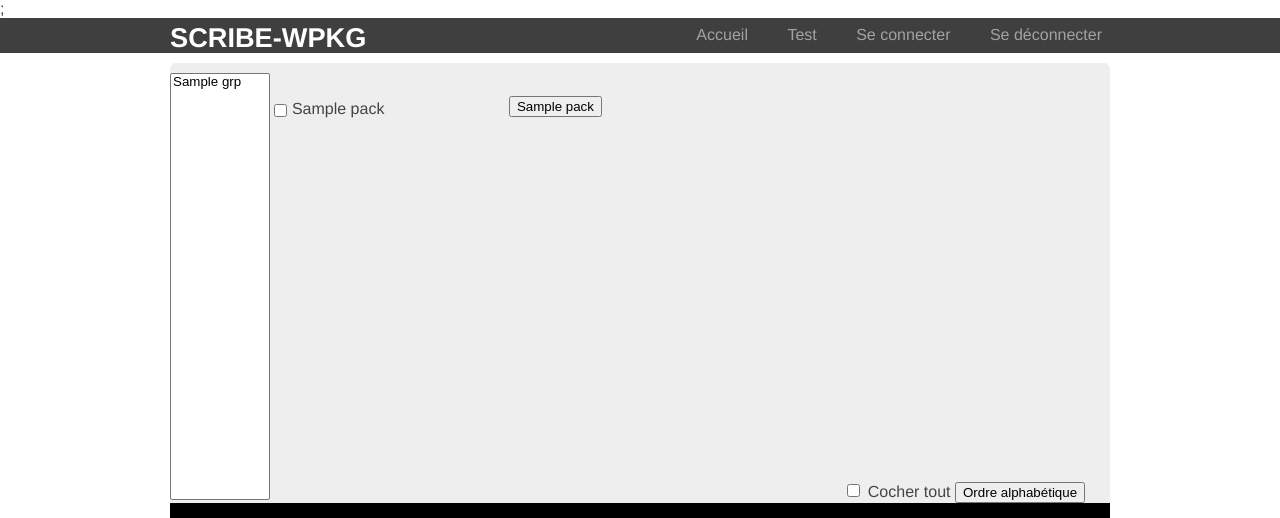
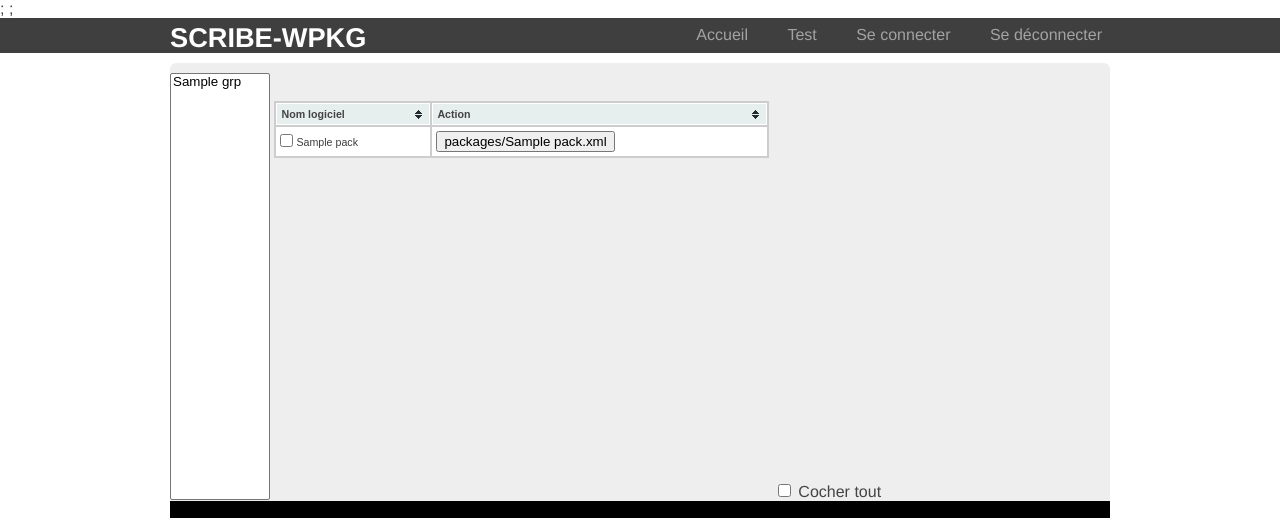
Before and after one commit to Vnicolas/ScribePKG, a Flask app: template app/templates/test.html in a window 1280 px wide. Shown: the top 518 px of the page. Run offline with Flask 2, Linux system fonts and the light colour scheme; the template is opened without the code that fills it: most values are stand-ins (such as "Sample title", 1, 10 or a date in 2020); parts of the project's set-up code (start-up, migrations or seed data) failed here and were passed over; some libraries are stand-ins or nearby versions.

Commit message:
+trie logiciels

```diff
--- a/app/routes.py
+++ b/app/routes.py
@@ -42,11 +42,6 @@ def logout():
     session.pop('username', None)
     return redirect(url_for('home'))
 
-@app.route('/editor', methods=['GET', 'POST'])
-def editor():
-	real = function.get_xml()
-	return render_template('editor.html', real=real)
-
 @app.route('/test')
 def test():
 	packs,shortname, i, pack = function.get_packages()
--- a/app/static/css/main.css
+++ b/app/static/css/main.css
@@ -98,7 +98,7 @@ border-color: #000;
 #logiciels{
 
 height:401px;
-width: 230px;
+width: 495px;
 display:inline-block;
 overflow:auto;
 }
@@ -168,3 +168,9 @@ overflow: auto;
   border-color: black;
   background-color: black;
 }
+
+#edit{
+  height: 20px;
+  float: right;
+  margin-top: -18px;
+}
--- /dev/null
+++ b/app/static/css/style.css
@@ -0,0 +1,39 @@
+/* tables */
+table.tablesorter {
+	font-family:arial;
+	background-color: #CDCDCD;
+	margin:5px 0pt 15px;
+	font-size: 8pt;
+	width: 100%;
+	text-align: left;
+}
+table.tablesorter thead tr th, table.tablesorter tfoot tr th {
+	background-color: #e6EEEE;
+	border: 1px solid #FFF;
+	font-size: 8pt;
+	padding: 4px;
+}
+table.tablesorter thead tr .header {
+	background-image: url(../img/bg.gif);
+	background-repeat: no-repeat;
+	background-position: center right;
+	cursor: pointer;
+}
+table.tablesorter tbody td {
+	color: #3D3D3D;
+	padding: 4px;
+	background-color: #FFF;
+	vertical-align: top;
+}
+table.tablesorter tbody tr.odd td {
+	background-color:#F0F0F6;
+}
+table.tablesorter thead tr .headerSortUp {
+	background-image: url(../img/asc.gif);
+}
+table.tablesorter thead tr .headerSortDown {
+	background-image: url(../img/desc.gif);
+}
+table.tablesorter thead tr .headerSortDown, table.tablesorter thead tr .headerSortUp {
+background-color: #8dbdd8;
+}
--- a/app/templates/layout.html
+++ b/app/templates/layout.html
@@ -3,9 +3,16 @@
   <head>
     <title>Scribe-WPKG</title>
     <link rel="stylesheet" href="{{ url_for('static', filename='css/main.css') }}">;
+    <link rel="stylesheet" href="{{ url_for('static', filename='css/style.css') }}">;
     <script type=text/javascript src="{{ url_for('static', filename='js/jquery-1.9.1.min.js') }}"></script>
+    <script type=text/javascript src="{{ url_for('static', filename='js/jquery.tablesorter.min.js') }}"></script>
 
 <script language="Javascript">
+$(document).ready(function()
+    {
+        $("#myTable").tablesorter();
+    }
+);
 jQuery.ajaxSettings.traditional = true;
   $(document).ready(function(){
     $("input#save").click(function(){
@@ -56,60 +63,8 @@ jQuery.ajaxSettings.traditional = true;
     });
 });
 
-jQuery.fn.sortElements = (function(){
-
-    var sort = [].sort;
-
-    return function(comparator, getSortable) {
-
-        getSortable = getSortable || function(){return this;};
-
-        var placements = this.map(function(){
-
-            var sortElement = getSortable.call(this),
-                parentNode = sortElement.parentNode,
-
-                // Since the element itself will change position, we have
-                // to have some way of storing its original position in
-                // the DOM. The easiest way is to have a 'flag' node:
-                nextSibling = parentNode.insertBefore(
-                    document.createTextNode(''),
-                    sortElement.nextSibling
-                );
-
-            return function() {
-
-                if (parentNode === this) {
-                    throw new Error(
-                        "You can't sort elements if any one is a descendant of another."
-                    );
-                }
-
-                // Insert before flag:
-                parentNode.insertBefore(this, nextSibling);
-                // Remove flag:
-                parentNode.removeChild(nextSibling);
-
-            };
-
-        });
-
-        return sort.call(this, comparator).each(function(i){
-            placements[i].call(getSortable.call(this));
-        });
-
-    };
-
-})();
 </script>
 <script type="text/javascript">
-$(document).ready(function(){
-$("#alpha").click(function() {
-    $('label').sortElements(function(a, b){
-      return $(a).text() > $(b).text() ? 1 : -1;
-    });
-  });
-});
 {% for i in pack %}
 $(document).ready(function(){
     $("input#{{pack.index(i)}}").click(function(){
--- a/app/templates/test.html
+++ b/app/templates/test.html
@@ -11,21 +11,29 @@
 </select>
 
 <div id="logiciels">
-    {% for shortname in packs %}
-    <label><input type="checkbox" id="{{ shortname }}" ><span>  {{ shortname }}</span></label>
-    {% endfor %}
+    <table id="myTable" class="tablesorter">
+<thead>
+<tr>
+    <th>Nom logiciel</th>
+    <th>Action</th>
+</tr>
+</thead>
+<tbody>
+{% for shortname in packs %}
+<tr>
+    <td><label><input type="checkbox" id="{{ shortname }}" ><span>  {{ shortname }}</span></label></td>
+    <td><input type="button" id="{{ packs.index(shortname) }}" name="nom" value="packages/{{ shortname }}.xml"></td>
+</tr>
+{% endfor %}
+</tbody>
+</table>
+
+
 </div>
 
-<div id="contenu">
-    {% for i in pack %}
-    <input type="button" id="{{ pack.index(i) }}" name="nom" value="{{ i }}"><br>
-    {% endfor %}
-</div>
+
 <input type='checkbox' id='cocheTout'/>
 <span id='cocheText'>Cocher tout</span>
-
-<input type="button" id="alpha" value="Ordre alphabétique">
-
 
     <div id="dossier"></div>
     <div id="editor" name="editor" ></div>
```
Also changed, not shown: app/templates/editor.html (deleted, +0 -14 lines), app/static/img/asc.gif (added), app/static/img/bg.gif (added), app/static/img/desc.gif (added), app/static/js/jquery.tablesorter.min.js (added).
